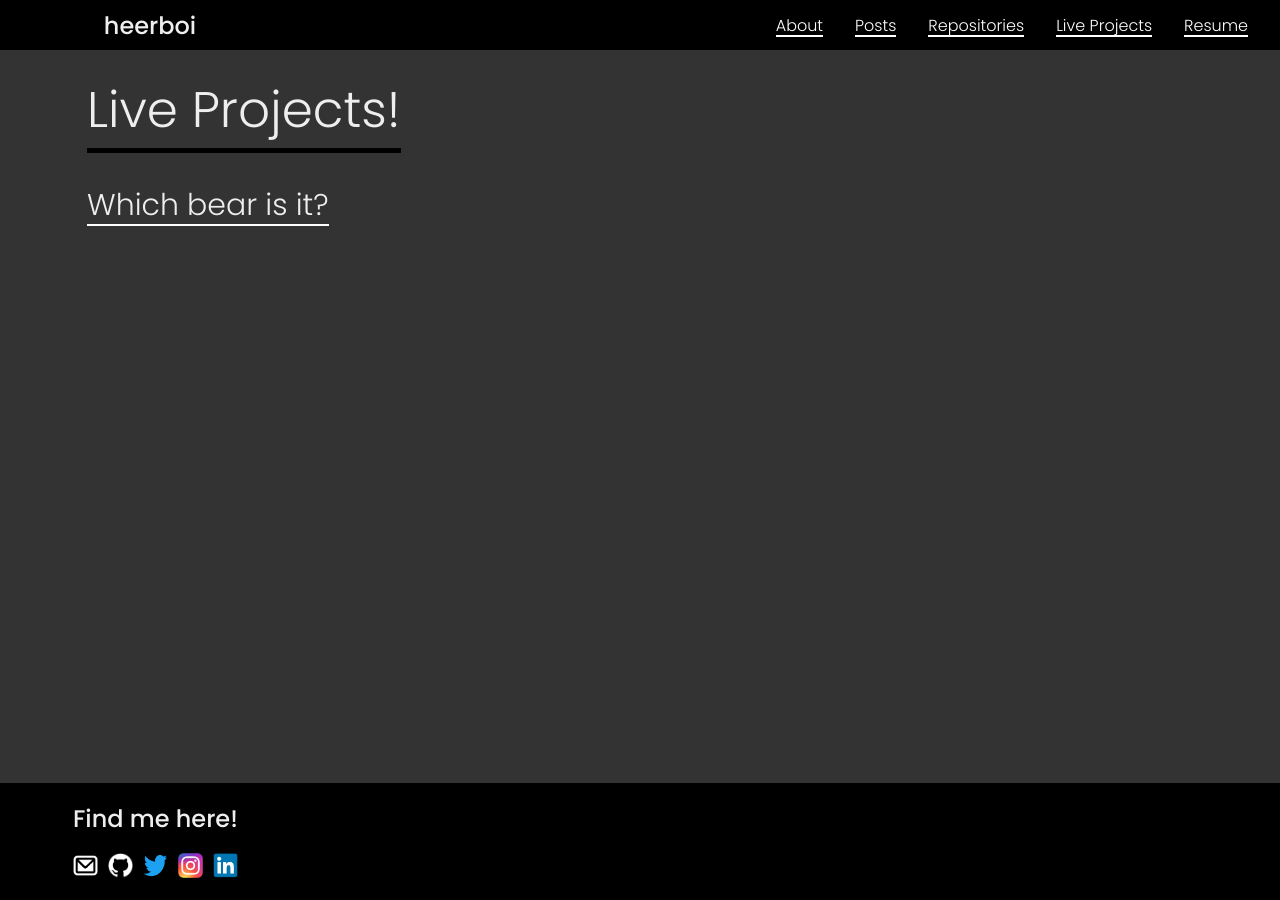
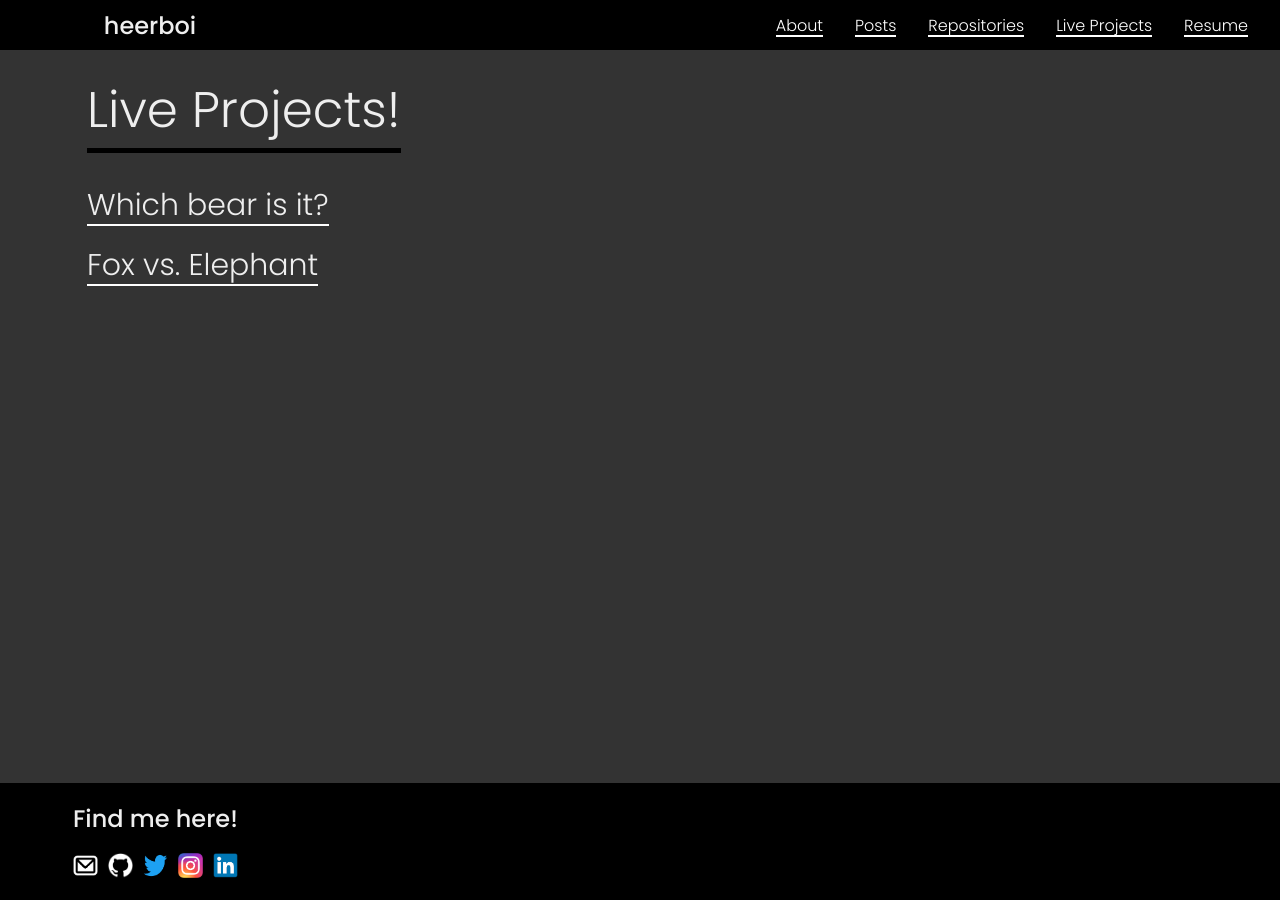
Before and after one commit to heerboi/heerboi.github.io, a Jekyll site: the page built from projects.html, in a window 1280 px wide. Built offline with Jekyll 4.4.1, drawn with Linux system fonts in a browser that asks for light colours.

Commit message:
added fox elephant project

```diff
--- a/_data/projects.yml
+++ b/_data/projects.yml
@@ -1,2 +1,4 @@
 - name: Which bear is it?
   link: /bear_img.html
+- name: Fox vs. Elephant
+  link: fox_v_elephant.html
--- a/_sass/img_project.scss
+++ b/_sass/img_project.scss
@@ -32,18 +32,18 @@ input[type="file"] {
     font-weight: 200;
 }
 
-#bear-pred {
+#proj-pred {
     font-weight: 300;
     margin-bottom: 2px;
     border-bottom: 2px solid black;
 }
-#bear-pred:hover {
+#proj-pred:hover {
     color: white;
     border-bottom: 2px solid white;
     transition: border-bottom .5s ease-out;
 }
 
-.bear-pred-1 {
+.proj-pred-1 {
     font-weight: 200;
 }
 
@@ -78,7 +78,7 @@ input[type="file"] {
     width: fit-content;
 }
 
-#bear-loading-ani {
+#proj-loading-ani {
     width: 120px;
     height: 120px;
     position: relative;
@@ -90,3 +90,28 @@ input[type="file"] {
     0% { transform: rotate(0deg); }
     100% { transform: rotate(360deg); }
 }
+
+#normal-loading-ani {
+    animation-name: spinning-circle;
+    animation-duration: 2s;
+    animation-iteration-count: infinite;
+    width: 20px;
+    height: 20px;
+    position: relative;
+    left: 158.4px;
+  }
+
+  @keyframes spinning-circle {
+    0% {
+      -webkit-transform: rotate(0deg);
+      transform: rotate(0deg);
+      -webkit-transform-origin: 125% 125%;
+      transform-origin: 125% 125%;
+    }
+    100% {
+      -webkit-transform: rotate(360deg);
+      transform: rotate(360deg);
+      -webkit-transform-origin: 125% 125%;
+      transform-origin: 125% 125%;
+    }
+  }
--- /dev/null
+++ b/_sass/monokai.scss
@@ -0,0 +1,67 @@
+.highlight pre { background-color: #272822 !important;}
+.highlight pre code span{ background-color: #272822 !important;}
+.highlight pre code { background-color: #272822 !important;}
+.highlight .hll { background-color: #272822 !important;}
+.highlight .c { color: #75715e } /* Comment */
+.highlight .err { color: #960050; background-color: #1e0010 } /* Error */
+.highlight .k { color: #66d9ef } /* Keyword */
+.highlight .l { color: #ae81ff } /* Literal */
+.highlight .n { color: #f8f8f2 } /* Name */
+.highlight .o { color: #f92672 } /* Operator */
+.highlight .p { color: #f8f8f2 } /* Punctuation */
+.highlight .cm { color: #75715e } /* Comment.Multiline */
+.highlight .cp { color: #75715e } /* Comment.Preproc */
+.highlight .c1 { color: #75715e } /* Comment.Single */
+.highlight .cs { color: #75715e } /* Comment.Special */
+.highlight .ge { font-style: italic } /* Generic.Emph */
+.highlight .gs { font-weight: bold } /* Generic.Strong */
+.highlight .kc { color: #66d9ef } /* Keyword.Constant */
+.highlight .kd { color: #66d9ef } /* Keyword.Declaration */
+.highlight .kn { color: #f92672 } /* Keyword.Namespace */
+.highlight .kp { color: #66d9ef } /* Keyword.Pseudo */
+.highlight .kr { color: #66d9ef } /* Keyword.Reserved */
+.highlight .kt { color: #66d9ef } /* Keyword.Type */
+.highlight .ld { color: #e6db74 } /* Literal.Date */
+.highlight .m { color: #ae81ff } /* Literal.Number */
+.highlight .s { color: #e6db74 } /* Literal.String */
+.highlight .na { color: #a6e22e } /* Name.Attribute */
+.highlight .nb { color: #f8f8f2 } /* Name.Builtin */
+.highlight .nc { color: #a6e22e } /* Name.Class */
+.highlight .no { color: #66d9ef } /* Name.Constant */
+.highlight .nd { color: #a6e22e } /* Name.Decorator */
+.highlight .ni { color: #f8f8f2 } /* Name.Entity */
+.highlight .ne { color: #a6e22e } /* Name.Exception */
+.highlight .nf { color: #a6e22e } /* Name.Function */
+.highlight .nl { color: #f8f8f2 } /* Name.Label */
+.highlight .nn { color: #f8f8f2 } /* Name.Namespace */
+.highlight .nx { color: #a6e22e } /* Name.Other */
+.highlight .py { color: #f8f8f2 } /* Name.Property */
+.highlight .nt { color: #f92672 } /* Name.Tag */
+.highlight .nv { color: #f8f8f2 } /* Name.Variable */
+.highlight .ow { color: #f92672 } /* Operator.Word */
+.highlight .w { color: #f8f8f2 } /* Text.Whitespace */
+.highlight .mf { color: #ae81ff } /* Literal.Number.Float */
+.highlight .mh { color: #ae81ff } /* Literal.Number.Hex */
+.highlight .mi { color: #ae81ff } /* Literal.Number.Integer */
+.highlight .mo { color: #ae81ff } /* Literal.Number.Oct */
+.highlight .sb { color: #e6db74 } /* Literal.String.Backtick */
+.highlight .sc { color: #e6db74 } /* Literal.String.Char */
+.highlight .sd { color: #e6db74 } /* Literal.String.Doc */
+.highlight .s2 { color: #e6db74 } /* Literal.String.Double */
+.highlight .se { color: #ae81ff } /* Literal.String.Escape */
+.highlight .sh { color: #e6db74 } /* Literal.String.Heredoc */
+.highlight .si { color: #e6db74 } /* Literal.String.Interpol */
+.highlight .sx { color: #e6db74 } /* Literal.String.Other */
+.highlight .sr { color: #e6db74 } /* Literal.String.Regex */
+.highlight .s1 { color: #e6db74 } /* Literal.String.Single */
+.highlight .ss { color: #e6db74 } /* Literal.String.Symbol */
+.highlight .bp { color: #f8f8f2 } /* Name.Builtin.Pseudo */
+.highlight .vc { color: #f8f8f2 } /* Name.Variable.Class */
+.highlight .vg { color: #f8f8f2 } /* Name.Variable.Global */
+.highlight .vi { color: #f8f8f2 } /* Name.Variable.Instance */
+.highlight .il { color: #ae81ff } /* Literal.Number.Integer.Long */
+
+.highlight .gh { } /* Generic Heading & Diff Header */
+.highlight .gu { color: #75715e; } /* Generic.Subheading & Diff Unified/Comment? */
+.highlight .gd { color: #f92672; } /* Generic.Deleted & Diff Deleted */
+.highlight .gi { color: #a6e22e; } /* Generic.Inserted & Diff Inserted */
--- /dev/null
+++ b/assets/css/monokai.scss
@@ -0,0 +1,4 @@
+---
+---
+
+@import "monokai.scss"
```
Also changed, not shown: fox_v_elephant.html (renamed from bear_img.html, +10 -10 lines), assets/images/loading.png (added), 1 other file.
